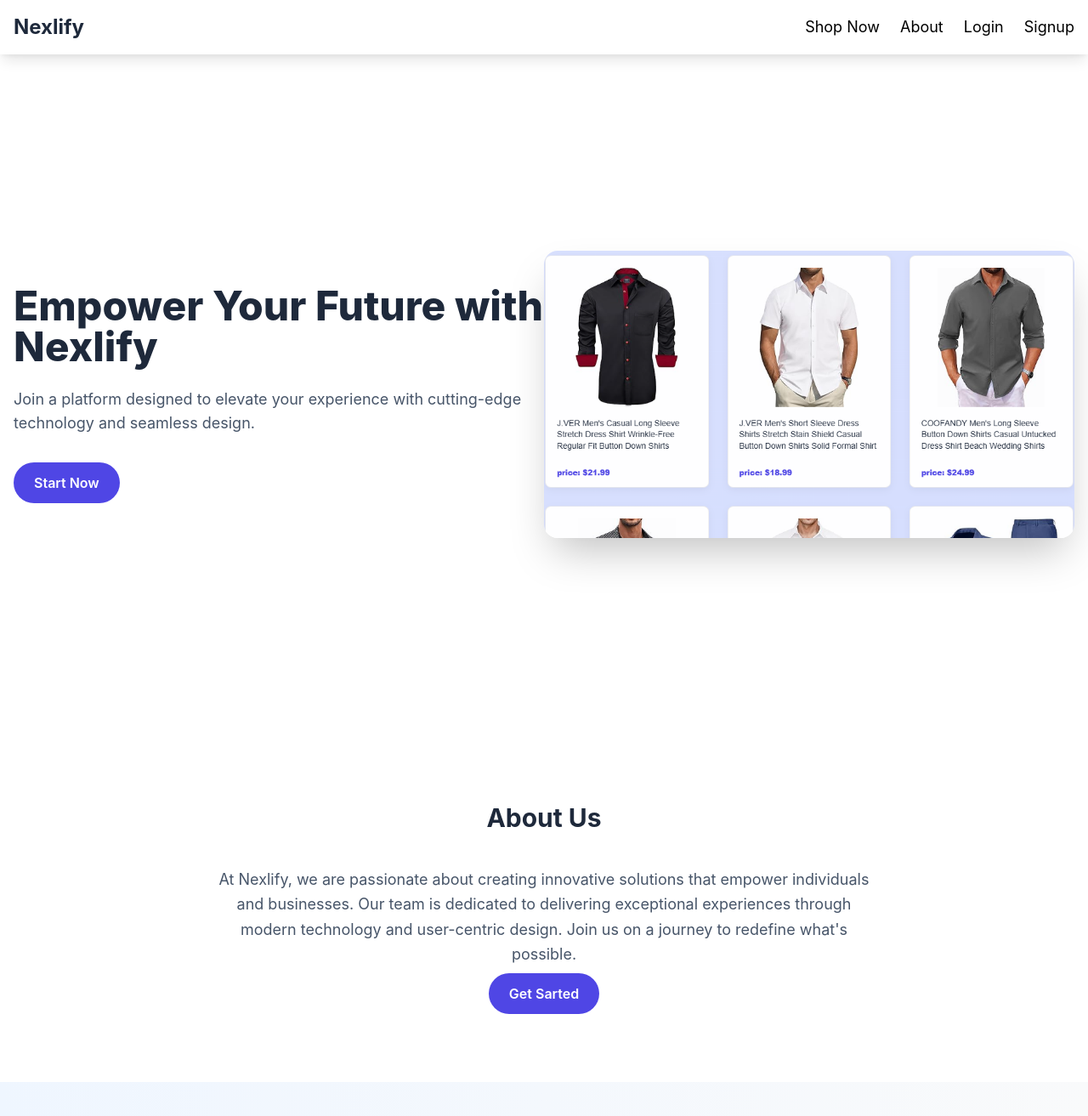
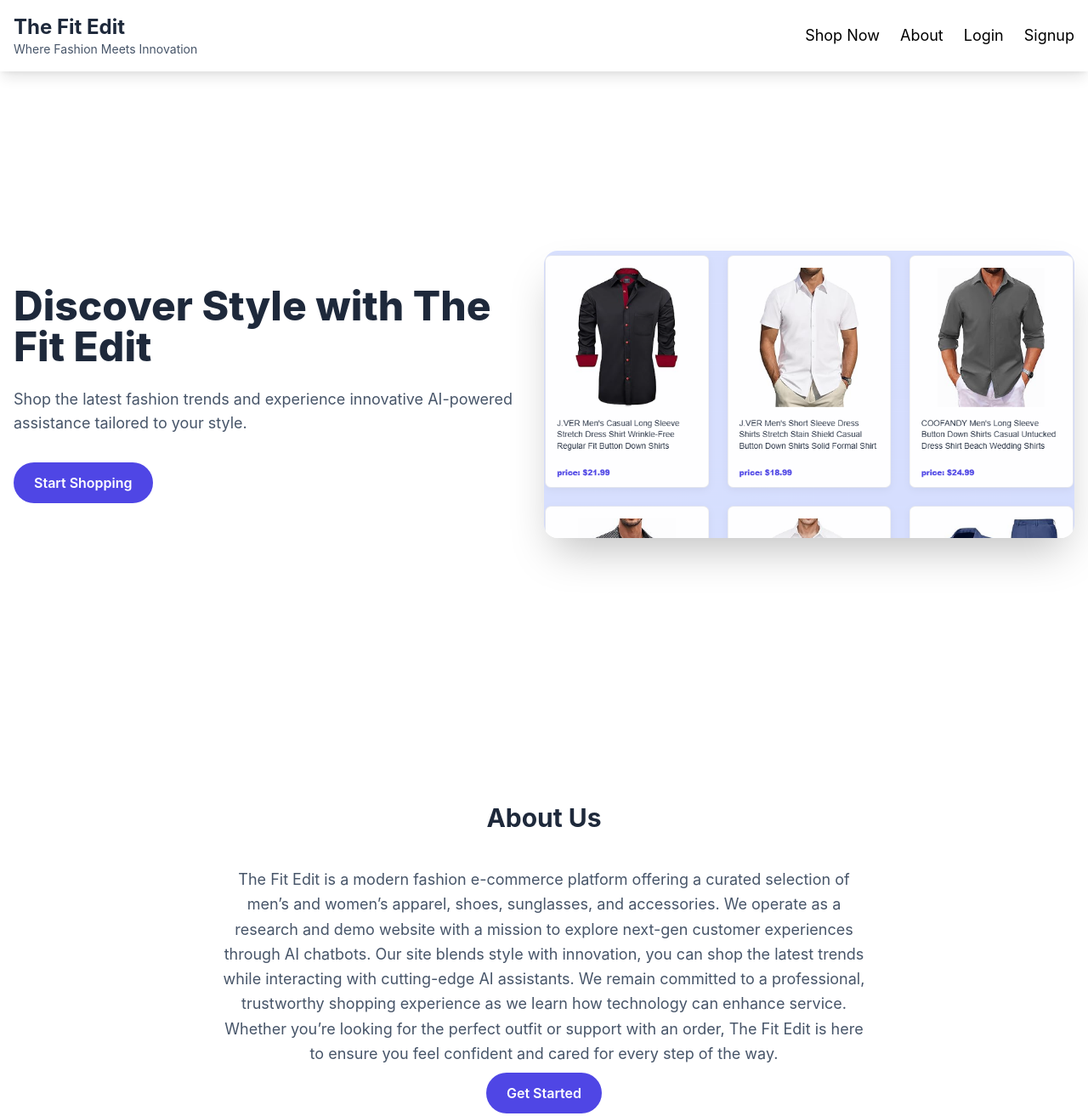
Before and after one commit to AlizaibWEBdev/shop, a plain HTML site: page index.html in a window 1280 px wide. Shown: the top 1313 px of the page at 85% size. Drawn offline with nearby package versions, Linux system fonts and the light colour scheme.

Commit message:
update landing page and text

```diff
--- a/index.html
+++ b/index.html
@@ -3,7 +3,7 @@
 <head>
     <meta charset="UTF-8">
     <meta name="viewport" content="width=device-width, initial-scale=1.0">
-    <title>Modern Landing Page</title>
+    <title>The Fit Edit</title>
     <link href="https://cdn.jsdelivr.net/npm/tailwindcss@2.2.19/dist/tailwind.min.css" rel="stylesheet">
     <link rel="stylesheet" href="https://cdnjs.cloudflare.com/ajax/libs/font-awesome/6.4.2/css/all.min.css">
     <style>
@@ -82,11 +82,14 @@
         }
     </style>
 </head>
-<body class=" text-white">
+<body class="text-white">
     <!-- Header -->
-    <header class="fixed top-0 w-full  z-40 shadow-lg">
+    <header class="fixed top-0 w-full z-40 shadow-lg">
         <div class="container mx-auto px-4 py-4 flex justify-between items-center">
-            <h1 class="text-2xl font-bold ">Nexlify</h1>
+            <div>
+                <h1 class="text-2xl font-bold">The Fit Edit</h1>
+                <p class="text-sm text-gray-600">Where Fashion Meets Innovation</p>
+            </div>
             <!-- Hamburger for mobile -->
             <button id="menu-toggle" class="text-2xl md:hidden focus:outline-none">
                 <i class="fas fa-bars"></i>
@@ -94,19 +97,15 @@
             <!-- Desktop navigation -->
             <nav class="hidden md:flex space-x-6">
                 <a href="./shop/index.html" class="text-lg hover:text-indigo-400 transition-colors flex items-center space-x-2">
-
                     <span>Shop Now</span>
                 </a>
                 <a href="#about" class="text-lg hover:text-indigo-400 transition-colors flex items-center space-x-2">
-
                     <span>About</span>
                 </a>
                 <a href="./login.html" class="text-lg hover:text-indigo-400 transition-colors flex items-center space-x-2">
-
                     <span>Login</span>
                 </a>
                 <a href="./singup.html" class="text-lg hover:text-indigo-400 transition-colors flex items-center space-x-2">
-
                     <span>Signup</span>
                 </a>
             </nav>
@@ -150,13 +149,13 @@
             <div class="container mx-auto px-4 flex flex-col md:flex-row items-center animate-fade-in">
                 <div class="md:w-1/2 mb-8 md:mb-0">
                     <h2 class="text-4xl md:text-5xl font-extrabold leading-tight mb-6">
-                        Empower Your Future with Nexlify
+                        Discover Style with The Fit Edit
                     </h2>
-                    <p class="text-lg  mb-8">
-                        Join a platform designed to elevate your experience with cutting-edge technology and seamless design.
+                    <p class="text-lg mb-8">
+                        Shop the latest fashion trends and experience innovative AI-powered assistance tailored to your style.
                     </p>
                     <a href="./singup.html" class="cta-button inline-block bg-indigo-600 text-white px-6 py-3 rounded-full font-semibold hover:bg-indigo-700">
-                        Start Now
+                        Start Shopping
                     </a>
                 </div>
                 <div class="md:w-1/2">
@@ -171,10 +170,10 @@
                 <h2 class="text-3xl font-bold text-center mb-10">About Us</h2>
                 <div class="max-w-3xl mx-auto text-center">
                     <p class="text-gray-300 text-lg leading-relaxed">
-                        At Nexlify, we are passionate about creating innovative solutions that empower individuals and businesses. Our team is dedicated to delivering exceptional experiences through modern technology and user-centric design. Join us on a journey to redefine what's possible.
+                        The Fit Edit is a modern fashion e-commerce platform offering a curated selection of men’s and women’s apparel, shoes, sunglasses, and accessories. We operate as a research and demo website with a mission to explore next-gen customer experiences through AI chatbots. Our site blends style with innovation, you can shop the latest trends while interacting with cutting-edge AI assistants. We remain committed to a professional, trustworthy shopping experience as we learn how technology can enhance service. Whether you’re looking for the perfect outfit or support with an order, The Fit Edit is here to ensure you feel confident and cared for every step of the way.
                     </p>
-                    <a href="./singup.html" class="cta-button mt-2  inline-block bg-indigo-600 text-white px-6 py-3 rounded-full font-semibold hover:bg-indigo-700">
-                        <span class="text-white">Get Sarted </span>
+                    <a href="./singup.html" class="cta-button mt-2 inline-block bg-indigo-600 text-white px-6 py-3 rounded-full font-semibold hover:bg-indigo-700">
+                        <span class="text-white">Get Started</span>
                     </a>
                 </div>
             </div>
```
